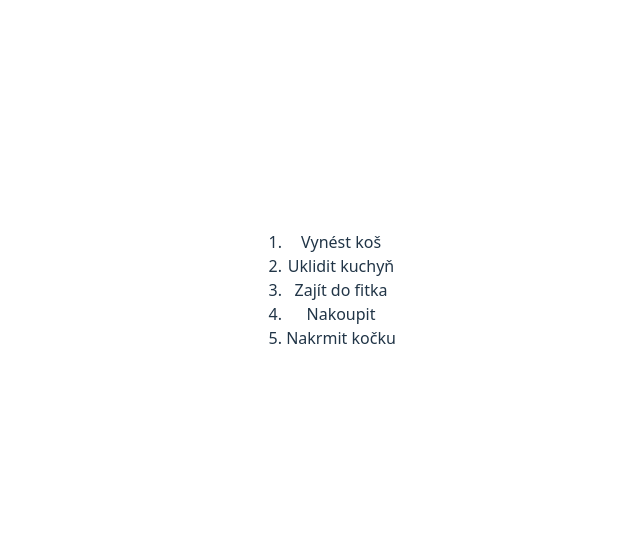
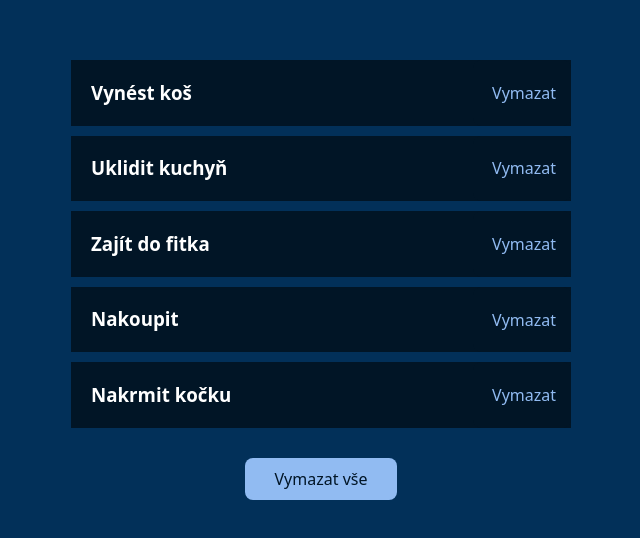
Before and after one commit to Barbora6/procvicovani, a React (Vite) app in the folder my-app/: page / in a window 1280 px wide. Shown: the part 110-648 px from the top of the page, without its empty margins (319-959 px from the left). Built offline with nearby package versions, Linux system fonts and the light colour scheme.

Commit message:
vymazání úkolů, jednotlivě + všech

```diff
--- a/my-app/src/App.jsx
+++ b/my-app/src/App.jsx
@@ -1,11 +1,13 @@
 import "./App.css";
+import { AllTask } from "./components/AllTask";
 import { ChangeTitle } from "./components/ChangeTitle";
 import { FilterMap } from "./components/FilterMap";
 
 function App() {
   return (
     <>
-      <FilterMap />
+      <AllTask />
+      {/* <FilterMap /> */}
       {/* <ChangeTitle /> */}
     </>
   );
--- /dev/null
+++ b/my-app/src/components/AllTask.css
@@ -0,0 +1,36 @@
+body {
+  background-color: #023059;
+  color: white;
+}
+.all-tasks {
+  margin-top: 50px;
+}
+
+.one-task {
+  display: flex;
+  flex-direction: row;
+  justify-content: space-between;
+  background-color: #011526;
+  width: 500px;
+  margin: 10px auto;
+}
+.one-task h3 {
+  padding-left: 20px;
+}
+
+.one-task button {
+  background-color: #011526;
+  color: #91bbf2;
+  border: none;
+  padding-right: 15px;
+  cursor: pointer;
+}
+.main-button {
+  background-color: #91bbf2;
+  color: #011526;
+  border: none;
+  padding: 10px 30px;
+  cursor: pointer;
+  display: block;
+  margin: 30px auto;
+}
--- /dev/null
+++ b/my-app/src/components/AllTask.jsx
@@ -0,0 +1,37 @@
+import { useState } from "react";
+import { data } from "../data";
+import "./AllTask.css";
+
+export const AllTask = () => {
+  const [task, setTask] = useState(data);
+
+  const handleClickButton = (idecko) => {
+    const filterTask = task.filter((oneTask) => {
+      return oneTask.id !== idecko;
+    });
+
+    setTask(filterTask);
+  };
+
+  const allDeleteHandle = () => {
+    return setTask([]);
+  };
+
+  return (
+    <>
+      {task.map((oneTask) => {
+        // Destructuring (česky rozkládání) je v JavaScriptu způsob, jak rychle "rozbalit" hodnoty z objektu nebo pole do samostatných proměnných.
+        const { id, name } = oneTask;
+        return (
+          <div className="one-task" key={id}>
+            <h3>{name}</h3>
+            <button onClick={() => handleClickButton(id)}>Vymazat</button>
+          </div>
+        );
+      })}
+      <button className="main-button" onClick={allDeleteHandle}>
+        Vymazat vše
+      </button>
+    </>
+  );
+};
```
